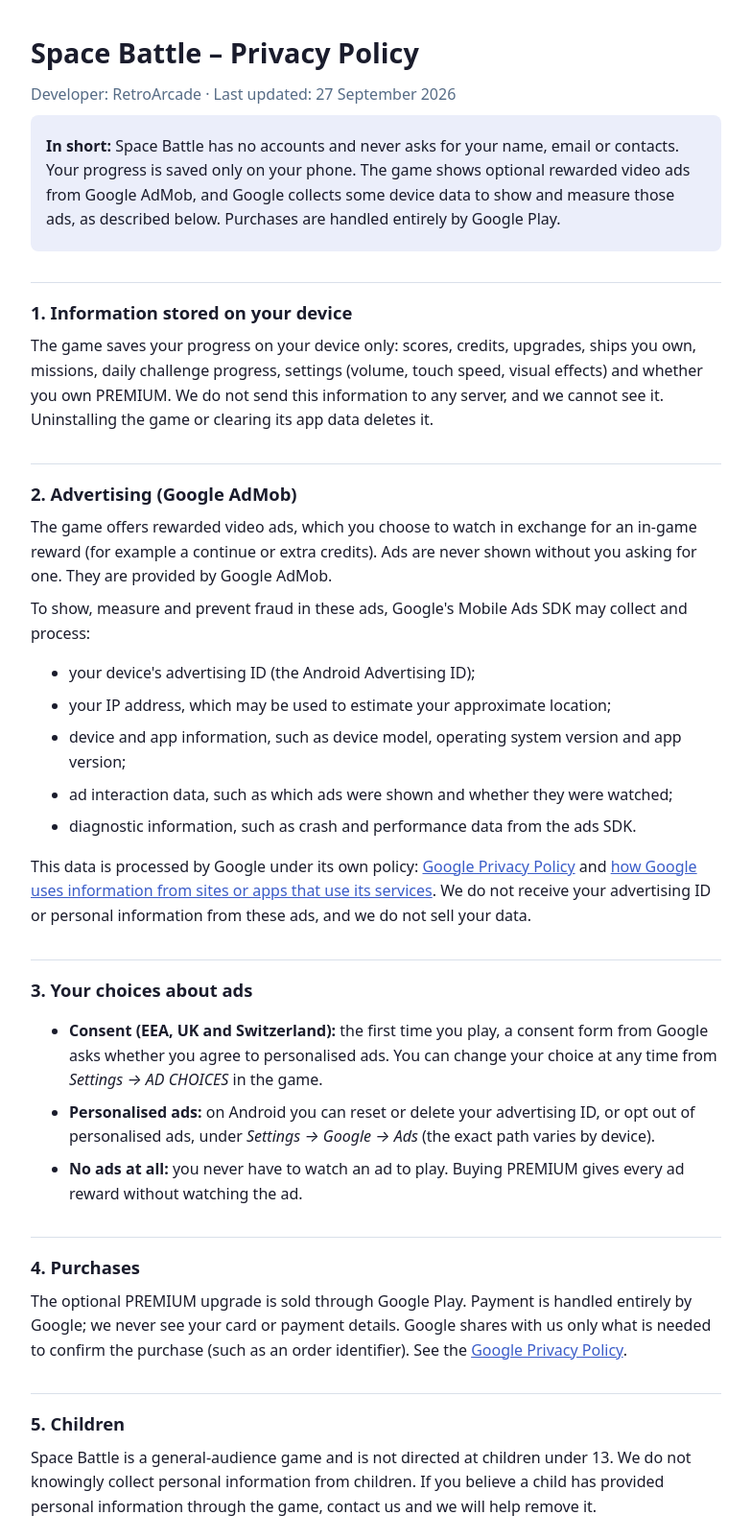
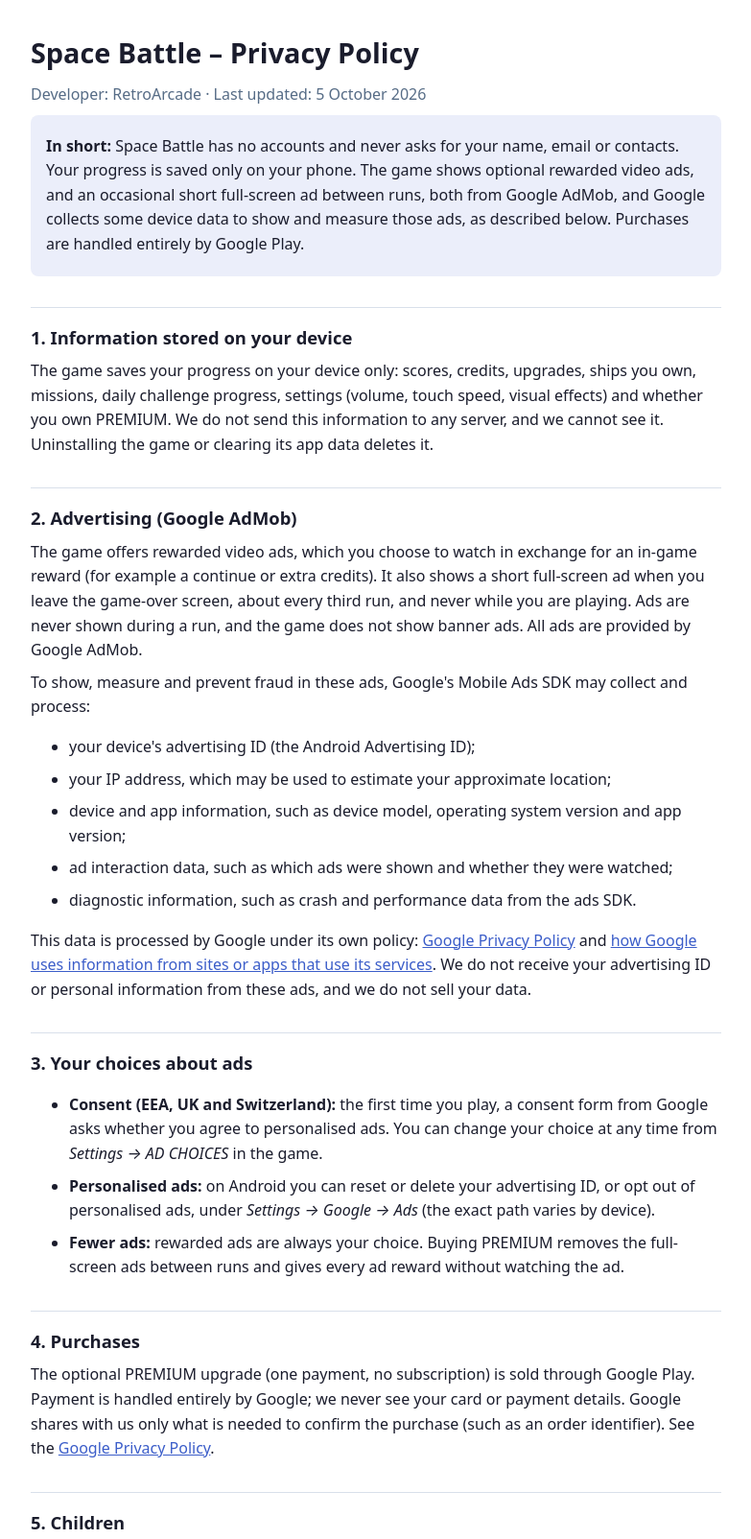
Before and after one commit to Anandkrishnans/spacebattle-privacy, a plain HTML site: page index.html in a window 1280 px wide. Shown: the top 1604 px of the page at 96% size, without its empty margins (248-1031 px from the left). Drawn offline with Linux system fonts and the light colour scheme.

Commit message:
Privacy policy: describe the break ads between runs

```diff
--- a/index.html
+++ b/index.html
@@ -22,12 +22,12 @@
 <body>
 <main>
   <h1>Space Battle – Privacy Policy</h1>
-  <p class="muted">Developer: RetroArcade · Last updated: 27 September 2026</p>
+  <p class="muted">Developer: RetroArcade · Last updated: 5 October 2026</p>
 
   <div class="summary">
     <p><strong>In short:</strong> Space Battle has no accounts and never asks for your name, email or contacts. Your
-    progress is saved only on your phone. The game shows optional rewarded video ads from Google AdMob, and Google
-    collects some device data to show and measure those ads, as described below. Purchases are handled entirely by
+    progress is saved only on your phone. The game shows optional rewarded video ads, and an occasional short full-screen ad between
+    runs, both from Google AdMob, and Google collects some device data to show and measure those ads, as described below. Purchases are handled entirely by
     Google Play.</p>
   </div>
 
@@ -38,7 +38,9 @@
 
   <h2>2. Advertising (Google AdMob)</h2>
   <p>The game offers rewarded video ads, which you choose to watch in exchange for an in-game reward (for example a
-  continue or extra credits). Ads are never shown without you asking for one. They are provided by Google AdMob.</p>
+  continue or extra credits). It also shows a short full-screen ad when you leave the game-over screen, about every
+  third run, and never while you are playing. Ads are never shown during a run, and the game does not show banner ads.
+  All ads are provided by Google AdMob.</p>
   <p>To show, measure and prevent fraud in these ads, Google's Mobile Ads SDK may collect and process:</p>
   <ul>
     <li>your device's advertising ID (the Android Advertising ID);</li>
@@ -59,12 +61,12 @@
     <em>Settings → AD CHOICES</em> in the game.</li>
     <li><strong>Personalised ads:</strong> on Android you can reset or delete your advertising ID, or opt out of
     personalised ads, under <em>Settings → Google → Ads</em> (the exact path varies by device).</li>
-    <li><strong>No ads at all:</strong> you never have to watch an ad to play. Buying PREMIUM gives every ad reward
-    without watching the ad.</li>
+    <li><strong>Fewer ads:</strong> rewarded ads are always your choice. Buying PREMIUM removes the full-screen ads
+    between runs and gives every ad reward without watching the ad.</li>
   </ul>
 
   <h2>4. Purchases</h2>
-  <p>The optional PREMIUM upgrade is sold through Google Play. Payment is handled entirely by Google; we never see
+  <p>The optional PREMIUM upgrade (one payment, no subscription) is sold through Google Play. Payment is handled entirely by Google; we never see
   your card or payment details. Google shares with us only what is needed to confirm the purchase (such as an order
   identifier). See the <a href="https://policies.google.com/privacy">Google Privacy Policy</a>.</p>
 
```
